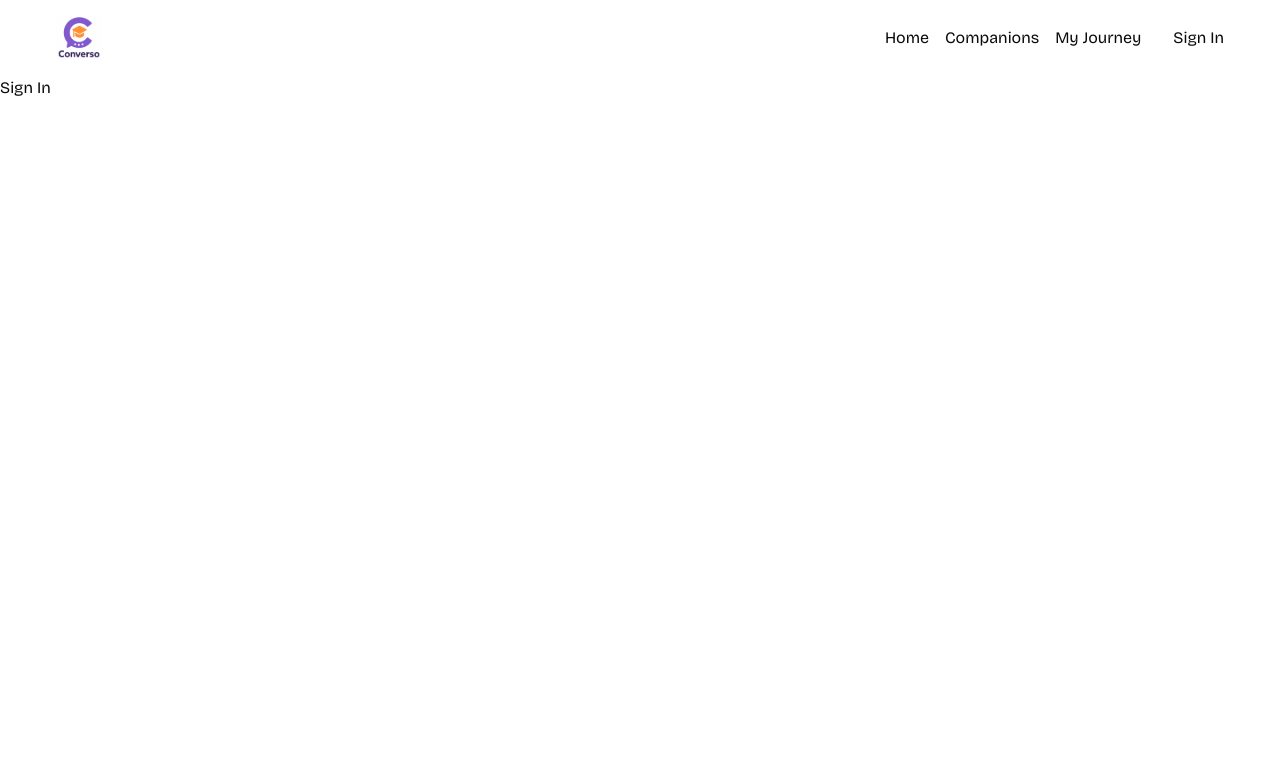
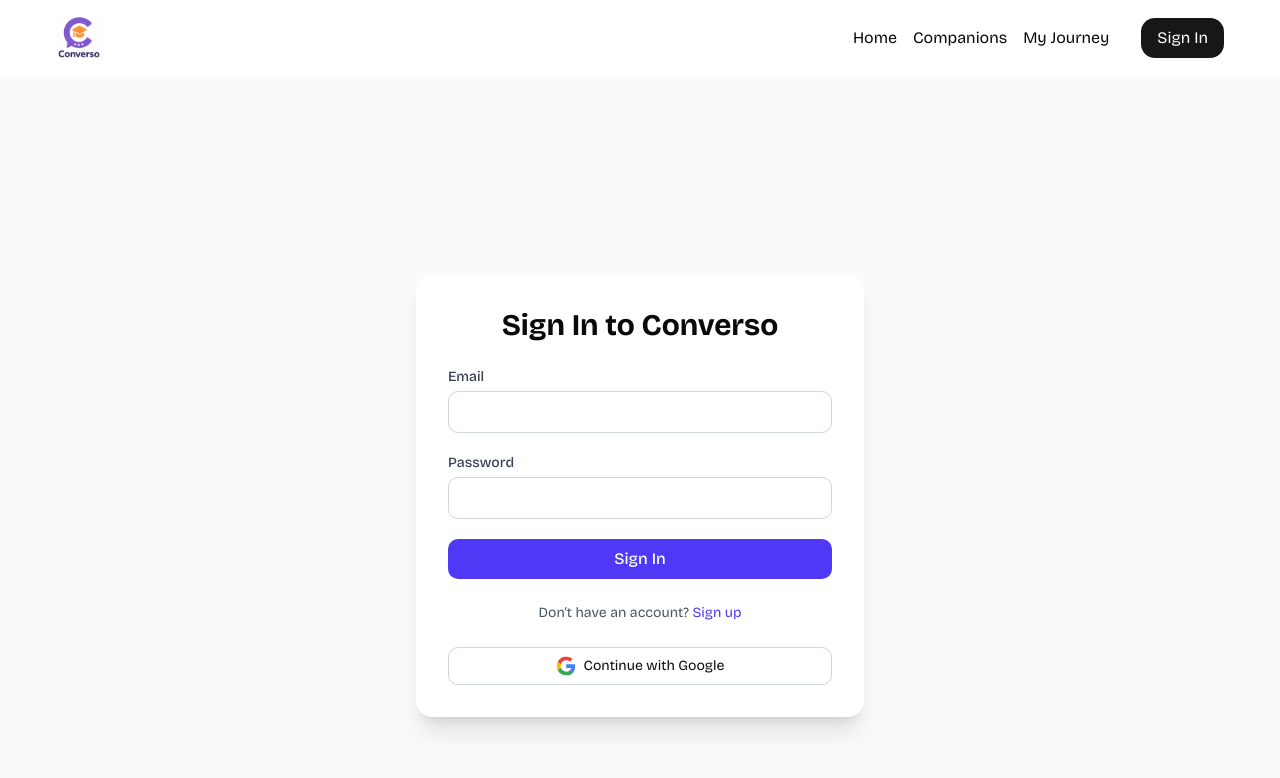
Before and after one commit to ZachCortez/converso, a Next.js app: page /sign-in in a window 1280 px wide. Shown: the top 778 px of the page. Built offline with nearby package versions, Linux system fonts and the light colour scheme.

Commit message:
Add files via upload

```diff
--- a/app/companions/page.tsx
+++ b/app/companions/page.tsx
@@ -1,7 +1,41 @@
-const CompanionsLibrary = () => {
+import CompanionCard from "@/components/CompanionCard";
+
+const mockCompanions = [
+    {
+        id: "math-1",
+        name: "Math Mentor Mia",
+        topic: "Algebra Fundamentals",
+        subject: "Math",
+        duration: 20,
+        color: "#FEE2E2"
+    },
+    {
+        id: "sci-2",
+        name: "Science Sam",
+        topic: "Photosynthesis Simplified",
+        subject: "Science",
+        duration: 15,
+        color: "#D1FAE5"
+    },
+    {
+        id: "eng-3",
+        name: "English Ellie",
+        topic: "Essay Writing Essentials",
+        subject: "English",
+        duration: 25,
+        color: "#DBEAFE"
+    }
+];
+
+export default function CompanionsLibrary() {
     return (
-        <div>CompanionsLibrary</div>
-    )
+        <main className="max-w-6xl mx-auto px-4 py-8">
+            <h1 className="text-4xl font-bold mb-6">Your AI Companions</h1>
+            <div className="grid grid-cols-1 sm:grid-cols-2 md:grid-cols-3 gap-6">
+                {mockCompanions.map((companion) => (
+                    <CompanionCard key={companion.id} {...companion} />
+                ))}
+            </div>
+        </main>
+    );
 }
-
-export default CompanionsLibrary
--- a/app/sign-in/page.tsx
+++ b/app/sign-in/page.tsx
@@ -1,7 +1,69 @@
-const Page = () => {
+'use client';
+
+import { useState } from "react";
+import Link from "next/link";
+
+export default function SignInPage() {
+    const [email, setEmail] = useState("");
+    const [password, setPassword] = useState("");
+
+    const handleSubmit = (e: React.FormEvent) => {
+        e.preventDefault();
+        // Call your auth function here (Appwrite, Supabase, Firebase, etc.)
+        console.log({ email, password });
+    };
+
     return (
-        <div>Sign In</div>
-    )
+        <main className="min-h-screen flex items-center justify-center bg-gray-50 px-4">
+            <div className="w-full max-w-md p-8 bg-white rounded-2xl shadow-xl">
+                <h1 className="text-3xl font-bold text-center mb-6">Sign In to Converso</h1>
+
+                <form onSubmit={handleSubmit} className="space-y-5">
+                    <div>
+                        <label htmlFor="email" className="block text-sm font-medium text-gray-700">Email</label>
+                        <input
+                            id="email"
+                            type="email"
+                            value={email}
+                            onChange={(e) => setEmail(e.target.value)}
+                            required
+                            className="w-full mt-1 px-4 py-2 border border-gray-300 rounded-lg focus:outline-none focus:ring-2 focus:ring-indigo-500"
+                        />
+                    </div>
+
+                    <div>
+                        <label htmlFor="password" className="block text-sm font-medium text-gray-700">Password</label>
+                        <input
+                            id="password"
+                            type="password"
+                            value={password}
+                            onChange={(e) => setPassword(e.target.value)}
+                            required
+                            className="w-full mt-1 px-4 py-2 border border-gray-300 rounded-lg focus:outline-none focus:ring-2 focus:ring-indigo-500"
+                        />
+                    </div>
+
+                    <button
+                        type="submit"
+                        className="w-full bg-indigo-600 hover:bg-indigo-700 text-white py-2 px-4 rounded-lg font-medium transition"
+                    >
+                        Sign In
+                    </button>
+                </form>
+
+                <div className="mt-6 text-center text-sm text-gray-600">
+                    Don’t have an account?{" "}
+                    <Link href="/sign-up" className="text-indigo-600 hover:underline">Sign up</Link>
+                </div>
+
+                {/* Optional: OAuth buttons */}
+                <div className="mt-6">
+                    <button className="w-full border border-gray-300 py-2 px-4 rounded-lg text-sm flex items-center justify-center gap-2 hover:bg-gray-100">
+                        <img src="/icons/google.svg" alt="Google" className="w-5 h-5" />
+                        Continue with Google
+                    </button>
+                </div>
+            </div>
+        </main>
+    );
 }
-
-export default Page
--- a/components/Navbar.tsx
+++ b/components/Navbar.tsx
@@ -17,7 +17,7 @@ const Navbar = () => {
             </Link>
             <div className="flex items-center gap-8">
                 <NavItems />
-                <p>Sign In</p>
+                <Link href="/sign-in" className="btn-primary">Sign In</Link>
             </div>
         </nav>
     )
```
Also changed, not shown: 1 other file (tests, documents, lock files or other folders).
